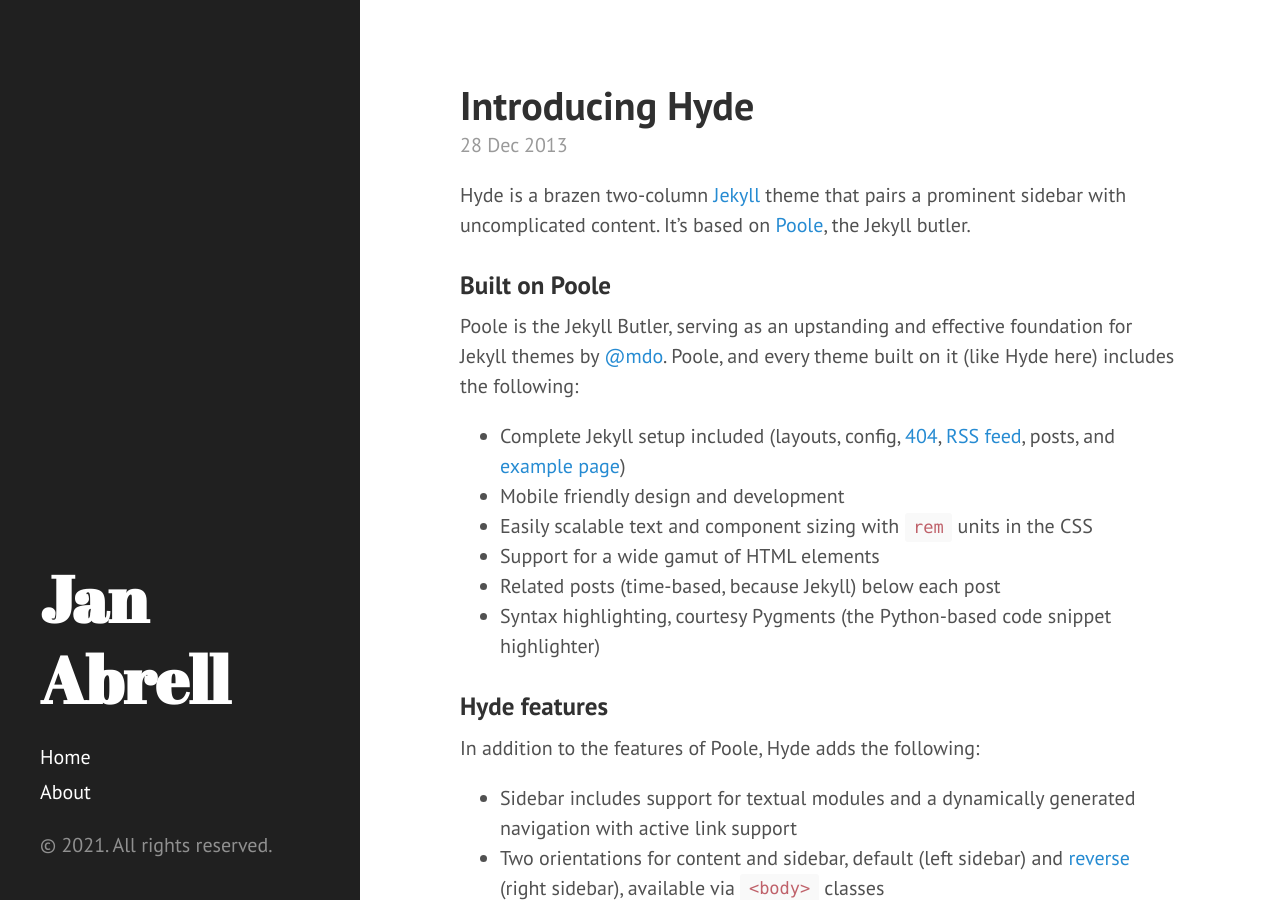
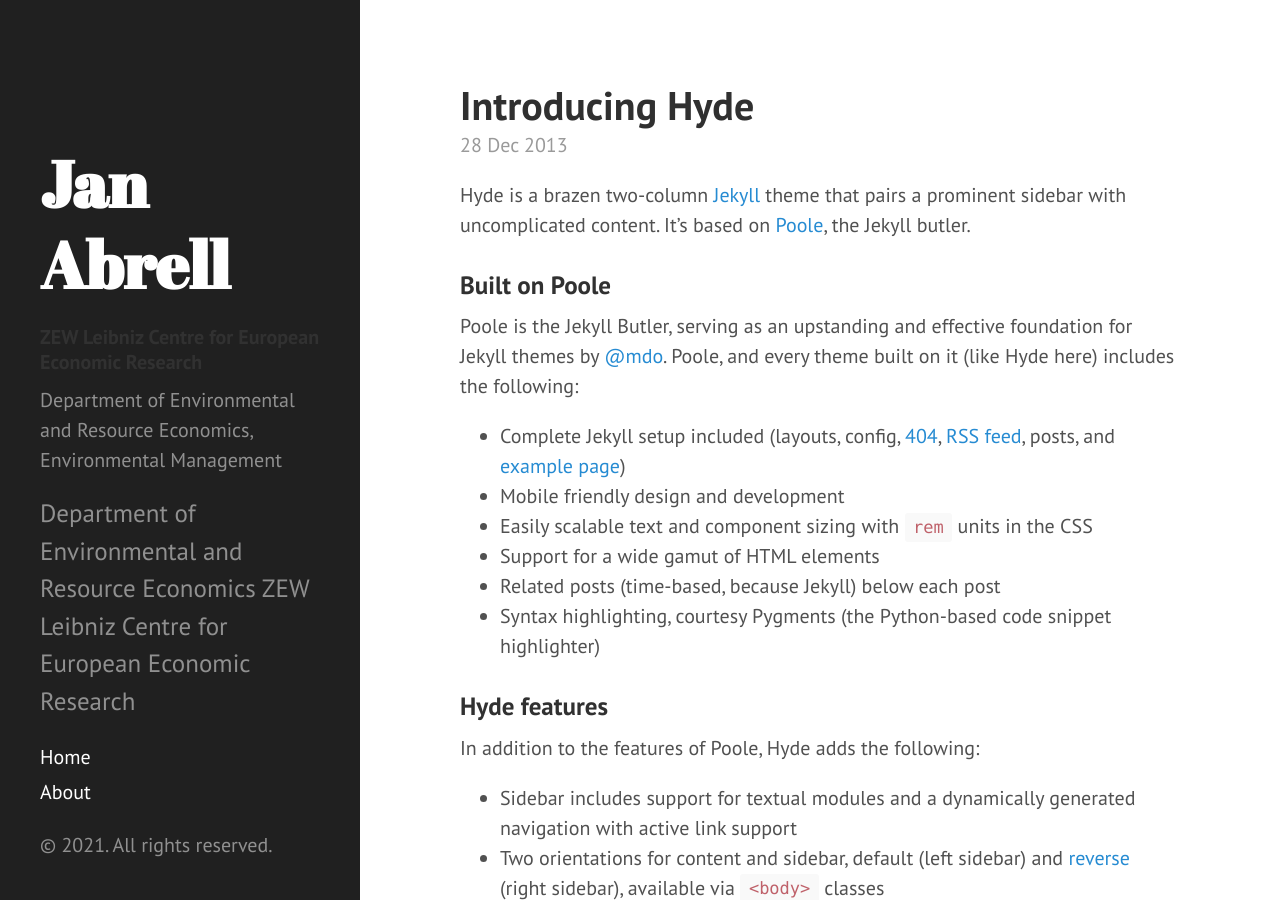
Before and after one commit to jabrell/jabrell.github.io, a Jekyll site: the page built from index.html, in a window 1280 px wide and 900 px high. Built offline with Jekyll 4.4.1, drawn with Linux system fonts in a browser that asks for light colours; the list of posts is cut into pages by our own code.

Commit message:
Update sidebar

```diff
--- a/_config.yml
+++ b/_config.yml
@@ -4,7 +4,9 @@ highlighter:      rouge
 # Setup
 title:            Jan Abrell
 tagline:          'Research Page'
-description:      ''
+description:      'Department of Environmental and Resource Economics
+ZEW Leibniz Centre for European Economic Research
+'
 url:              https://jabrell.github.io
 baseurl:          /
 
--- a/_includes/sidebar.html
+++ b/_includes/sidebar.html
@@ -6,6 +6,9 @@
           {{ site.title }}
         </a>
       </h1>
+      <h5>ZEW Leibniz Centre for European Economic Research</h5>
+      <p>Department of Environmental and Resource Economics, Environmental Management</p>
+
       <p class="lead">{{ site.description }}</p>
     </div>
 
```
